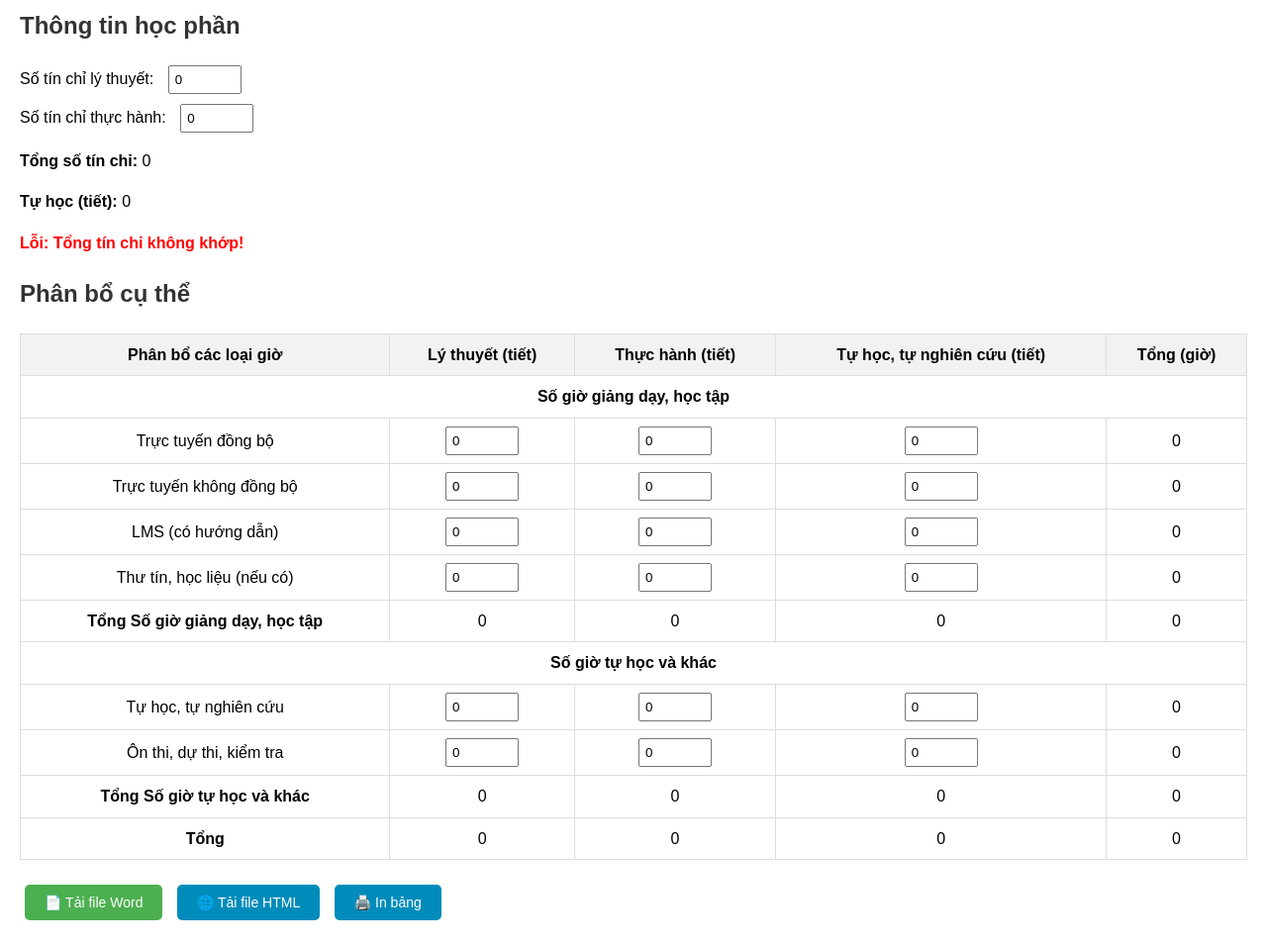
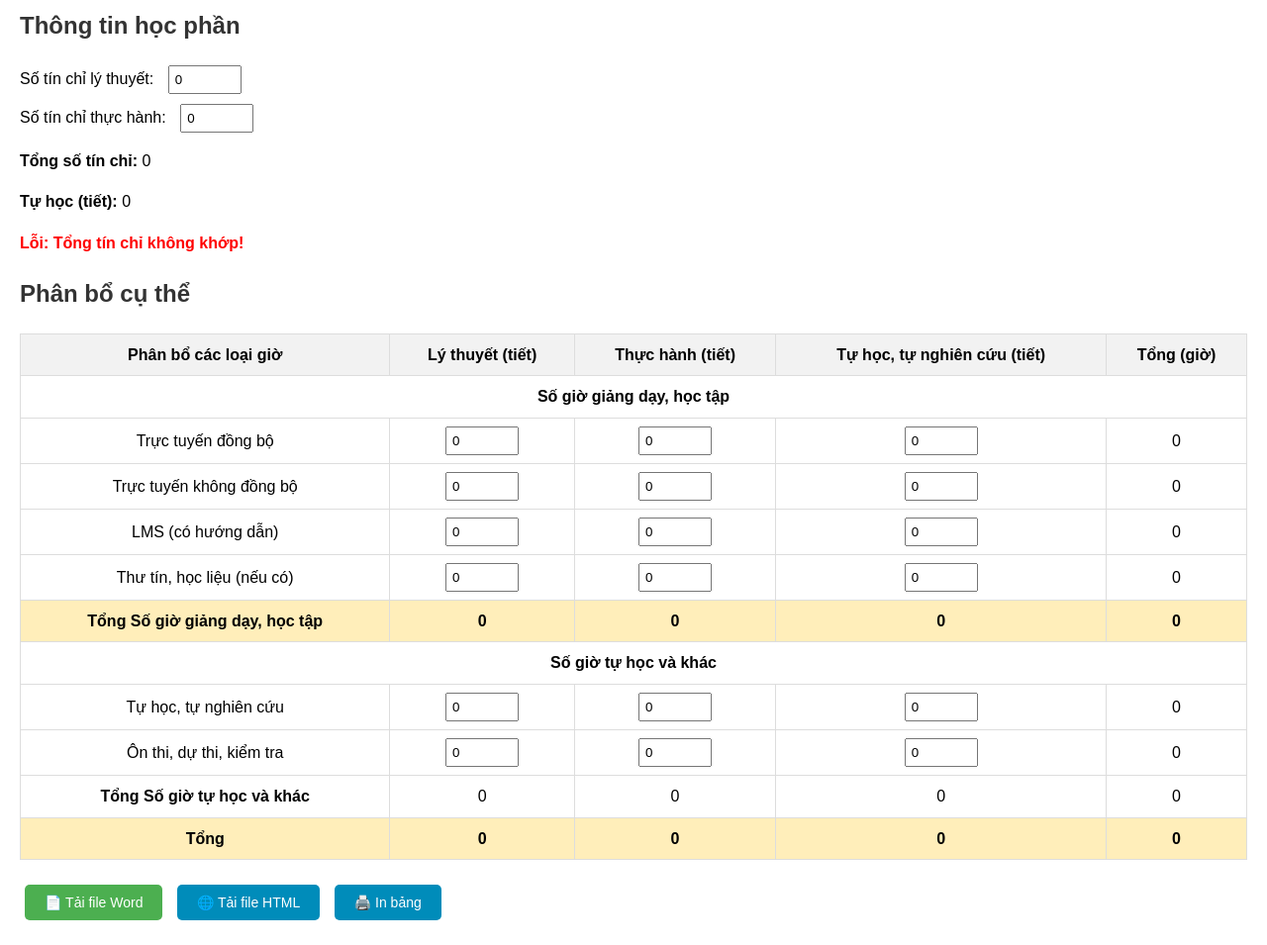
Before and after one commit to thachussh/phanbogiohoc.tuxa, a plain HTML site: page index.html in a window 1280 px wide. Shown: the part 138-1093 px from the top of the page at 99% size. Drawn offline with Linux system fonts and the light colour scheme.

Commit message:
Add files via upload

```diff
--- a/index.html
+++ b/index.html
@@ -137,7 +137,7 @@
                  <td><input type="number" id="self-study-correspondence" min="0" value="0"></td>
                  <td id="total-correspondence">0</td>
             </tr>
-                <tr>
+            <tr class="total-row">
                  <td><strong>Tổng Số giờ giảng dạy, học tập</strong></td>
                  <td id="total-theory-teaching">0</td>
                  <td id="total-practice-teaching">0</td>
@@ -168,7 +168,7 @@
                  <td id="total-self-study-other">0</td>
                  <td id="total-other-hours">0</td>
            </tr>
-                <tr>
+           <tr class="total-row">
                  <td><strong>Tổng</strong></td>
                  <td id="total-theory">0</td>
                  <td id="total-practice">0</td>
```
Lines whose indentation alone changed are shown as unchanged.
